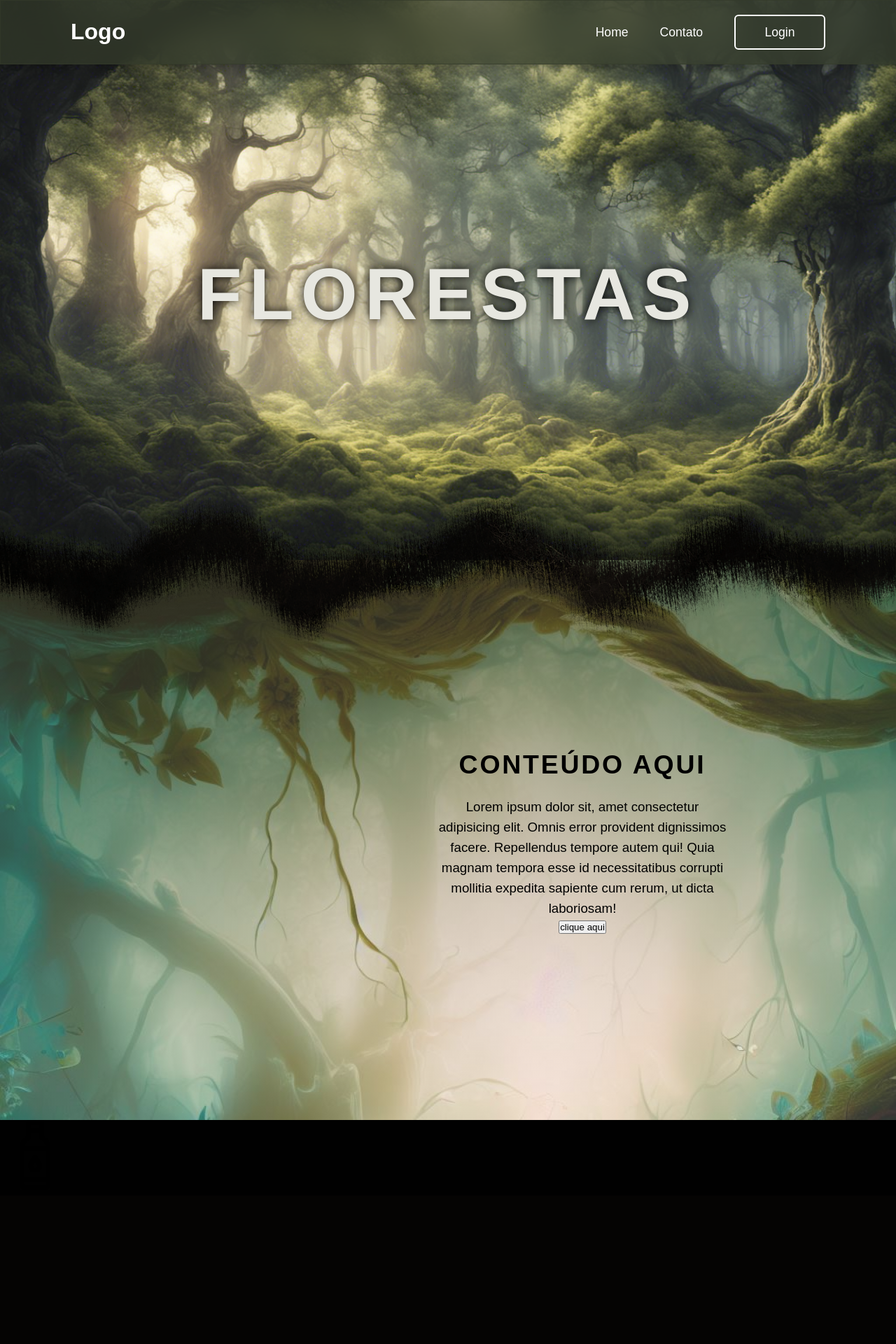
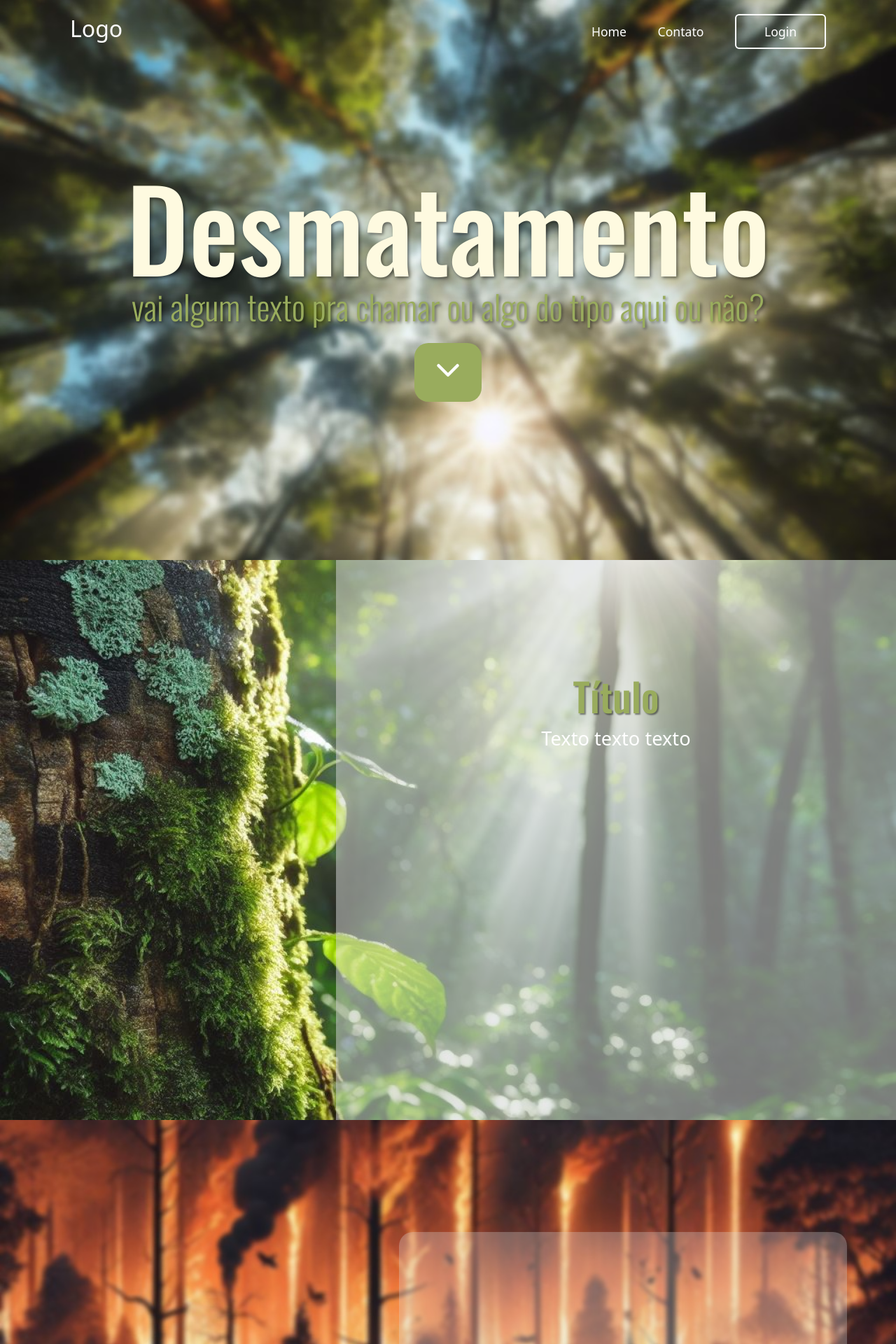
Before and after one commit to Anacssouza/cleanUp, a Django app: page /desmatamento/ in a window 1280 px wide. Shown: the top 1920 px of the page at 70% size. Before the commit the page ends 1600 px from the top, so only its background shows below. Run offline with Django 3.2, Linux system fonts and the light colour scheme.

Commit message:
criando página de conteúdo e footer

```diff
--- /dev/null
+++ b/cleanUpSite/static/css/footer.css
@@ -0,0 +1,69 @@
+:root {
+    --color-neutral-0: #0e0c0c;
+    --color-neutral-10: #171717;
+    --color-neutral-30: #a8a29e;
+    --color-neutral-40: #f5f5f5;
+}
+
+footer {
+    width: 100%;
+    color: var(--color-neutral-40);
+}
+
+.conteudoFooter {
+    background-color: var(--color-neutral-10);
+    display: grid;
+    grid-template-columns: repeat(3, 1fr);
+    padding: 3rem 3.5rem;
+}
+
+.fraseEfeitoFooter h2 {
+    margin-bottom: 0.75rem;
+}
+
+.fraseEfeitoFooter {
+    display: flex;
+    flex-direction: column;
+    justify-content: center;
+}
+
+.linksFooter {
+    display: flex;
+    flex-direction: column;
+    justify-content: center;
+    align-items: center;
+    gap: 0.75rem;
+    list-style: none;
+
+}
+
+.linksFooter a {
+    color: var(--color-neutral-30);
+    text-decoration: none;
+}
+
+.linksFooter a:hover {
+    color: #99ac5d;
+}
+
+.logoFooter {
+    display: flex;
+    align-items: center;
+    justify-content: center;
+}
+
+.brancoCopyright {
+    display: flex;
+    justify-content: center;
+    background-color: var(--color-neutral-0);
+    font-size: 0.9rem;
+    padding: 1.5rem;
+    font-weight: 100;
+}
+
+@media screen and (max-width: 768px) {
+    .conteudoFooter {
+        grid-template-columns: repeat(1, 1fr);
+        gap: 2rem;
+    }
+}
--- a/cleanUpSite/static/css/minhaConta.css
+++ b/cleanUpSite/static/css/minhaConta.css
@@ -15,6 +15,7 @@ header {
 .container {
     width:100%;
     margin-top: 7em;
+    margin-bottom: 7em;
 }
 
 .infos {
--- a/cleanUpSite/static/css/style.css
+++ b/cleanUpSite/static/css/style.css
@@ -1,6 +1,6 @@
 {% load static %}
 
-
+/*
 :root {
 	--index: calc(1vw + 1vh);
 	--text: #e7e7e0;
@@ -52,7 +52,7 @@ h1 {
     transform-style: preserve-3d;
 }
 
-/* parallax */
+/* parallax
 
 body {
 	background-color: #010101;
@@ -122,7 +122,7 @@ body {
 	font-size: calc(var(--index) / 1.175);
 	letter-spacing: calc(var(--index) / 3.5);
 	margin-top: calc(var(--index) * -.75);
-}*/
+}
 .main-article {
 	--main-article-transform: translate3d(0, calc(var(--scrollTop) / -7.5), 0);
 	min-height: 100vh;
@@ -133,7 +133,7 @@ body {
 	align-items: center;
 	position: relative;
 	text-align: center;
-	/* Update: */
+	/* Update:
 	z-index: -1;
 	color: #000000;
 	filter: blur;
@@ -147,8 +147,8 @@ body {
   left: 0;
   width: 100%;
   height: 100%;
-  background-image: linear-gradient(rgba(96,94,64, 0.5), rgba(255, 255, 255, 0.2)); /* Gradiente de transparência */
-  pointer-events: none; /* Permite interação com a imagem subjacente */
+  background-image: linear-gradient(rgba(96,94,64, 0.5), rgba(255, 255, 255, 0.2)); /* Gradiente de transparência
+  pointer-events: none; /* Permite interação com a imagem subjacente
 }
 
 .main-article_header {
@@ -158,7 +158,7 @@ body {
 
 	/*transform: var(--main-article-transform);
 	transition: var(--transition);
-	will-change: transform; */
+	will-change: transform;
 }
 .main-article_paragraph {
 	max-width: calc(var(--index) * 20);
@@ -166,7 +166,7 @@ body {
 	margin-top: calc(var(--index) / 1.25);
 /*	transform: var(--main-article-transform);
 	transition: var(--transition);
-	will-change: transform;*/
+	will-change: transform;
 }
 .main-article_content {
 	margin-right: 15em;
@@ -174,3 +174,128 @@ body {
 }
 
 /* folhas */
+
+* {
+    margin: 0;
+    padding: 0;
+    box-sizing: border-box;
+    color: white;
+}
+
+.hero {
+    height: 100vh;
+    width: 100%;
+    display: flex;
+    align-items: center;
+    font-family: 'Oswald', sans-serif;
+    backdrop-filter: blur(50px);
+    -webkit-backdrop-filter: blur(50px);
+
+}
+
+.blocoHero h1 {
+
+    font-weight: 500;
+    font-size: 10rem;
+    color: #FEFAE0;
+    text-shadow: 2px 2px 4px rgba(0, 0, 0, 0.5);
+}
+
+.blocoHero p {
+    font-weight: 300;
+    margin-top: -25px;
+    font-size: 3rem;
+   /* color: #80809D; */
+    color: #99ac5d;
+    text-shadow: 2px 2px 4px rgba(0, 0, 0, 0.5);
+   /* color: #283618;
+    -webkit-text-stroke-width: 2px;
+    -webkit-text-stroke-color: #FEFAE0;
+    */
+}
+
+.btn.heroBotao {
+    background: #99ac5d;
+    border: none;
+    border-radius: 20px;
+    width: 6rem;
+    align-items: center;
+    justify-content: center;
+    font-size: 3rem;
+    color: #FEFAE0;
+}
+
+.conteudo {
+    width: 100%;
+    height: 100vh;
+    display: flex;
+    justify-content: flex-end;
+}
+
+.textoCaixaConteudo {
+    width: 50rem;
+    height: 100vh;
+    background: rgba(217, 217, 217, 0.50);
+    text-align: center;
+    display: flex;
+    flex-direction: column;
+    padding: 10rem;
+}
+
+.textoCaixaConteudo h3 {
+    font-family: 'Oswald', sans-serif;
+    font-size: 3.5rem;
+    color: #99ac5d;
+    text-shadow: 2px 2px 2px rgba(0, 0, 0, 0.45);
+}
+
+.textoCaixaConteudo p {
+    font-size: 1.7rem;
+}
+
+.conteudoDesmatamento {
+    width: 100%;
+    height: 100vh;
+    display: flex;
+    justify-content: flex-end;
+    align-items: center;
+    position:relative;
+}
+
+.textoCaixaConteudoDesm,.textoCaixaConteudoDesm2 {
+    width: 40rem;
+    height: 30rem;
+    background: rgba(217, 217, 217, 0.3);
+    display: flex;
+    flex-direction: column;
+    align-items: center;
+    justify-content: center;
+    margin-right: 70px;
+    border-radius: 20px;
+    color: #FEFAE0;
+}
+
+.textoCaixaConteudoDesm h3 {
+    font-family: 'Oswald', sans-serif;
+    font-size: 3.5rem;
+}
+
+.conteudoDesmatamento2 {
+    width: 100%;
+    height: 100vh;
+    display: flex;
+    flex-direction: column;
+    justify-content: center;
+    align-items: center;
+    position: relative;
+}
+
+.textoCaixaConteudoDesm2 {
+    margin-right: 0;
+}
+.conteudoDesmatamento2 svg {
+    position: absolute;
+    top: 0;
+    left: 0;
+    width: 100%;
+}
--- a/cleanUpSite/static/js/script.js
+++ b/cleanUpSite/static/js/script.js
@@ -1,3 +1,4 @@
+
 // script.js
 let isBottleRotated = false;
 
--- a/cleanUpSite/templates/desmatamento.html
+++ b/cleanUpSite/templates/desmatamento.html
@@ -5,10 +5,15 @@
     <meta charset="UTF-8">
     <title> Clean Up </title>
     <link rel="stylesheet" type="text/css" href="{% static '/css/style.css' %}">
+    <link href="https://cdn.jsdelivr.net/npm/bootstrap@5.3.2/dist/css/bootstrap.min.css" rel="stylesheet" integrity="sha384-T3c6CoIi6uLrA9TneNEoa7RxnatzjcDSCmG1MXxSR1GAsXEV/Dwwykc2MPK8M2HN" crossorigin="anonymous">
+    <link rel="preconnect" href="https://fonts.googleapis.com">
+    <link rel="preconnect" href="https://fonts.gstatic.com" crossorigin>
+    <link href="https://fonts.googleapis.com/css2?family=Oswald:wght@300;500&display=swap" rel="stylesheet">
+
 </head>
 <body>
     {% include '_cabecalho.html' %}
-
+<!--
     <div class="main-header">
         <div class="layers">
             <div class="layer_header">
@@ -34,7 +39,44 @@
         <img src="{% static '/img/bottle.png' %}" alt="" class="bottle" >
         <div class="liquid"></div>
     </div>
+-->
 
+    <div class="hero flex text-center" style="background: #283618 url(../static/img/fundoHeroDematamento.jpg) no-repeat center center fixed; background-size: cover; ">
+        <div class="container blocoHero">
+            <h1 class="titulo"> Desmatamento </h1>
+            <p> vai algum texto pra chamar ou algo do tipo aqui ou não? </p>
+            <button type="button" class="btn btn-light heroBotao"> <ion-icon name="chevron-down-outline"></ion-icon> </button>
+        </div>
+    </div>
+    <section class="conteudo" style="background: #283618 url(../static/img/conteudo1.jpg) no-repeat center center; background-size: cover; ">
+        <div class="textoCaixaConteudo">
+            <h3> Título </h3>
+            <p> Texto texto texto </p>
+        </div>
+    </section>
+    <section>
+        <div class="conteudoDesmatamento" style="background: #283618 url(../static/img/fundoFlorestaQueimando.jpg) no-repeat bottom center; background-size: cover; ">
+            <div class="textoCaixaConteudoDesm">
+                <h3> título </h3>
+                <p> Texto Texto Texto </p>
+            </div>
+        </div>
+    </section>
+
+    <section class="conteudoDesmatamento2" style="background: #283618 url(../static/img/fundoFlorestaSeca.jpg) no-repeat bottom center; background-size: cover; ">
+        <svg xmlns="http://www.w3.org/2000/svg" viewBox="0 0 1440 320">
+            <path fill="#0D1218" fill-opacity="1" d="M0,128L21.8,160C43.6,192,87,256,131,261.3C174.5,267,218,213,262,202.7C305.5,192,349,224,393,218.7C436.4,213,480,171,524,138.7C567.3,107,611,85,655,80C698.2,75,742,85,785,80C829.1,75,873,53,916,48C960,43,1004,53,1047,48C1090.9,43,1135,21,1178,53.3C1221.8,85,1265,171,1309,224C1352.7,277,1396,299,1418,309.3L1440,320L1440,0L1418.2,0C1396.4,0,1353,0,1309,0C1265.5,0,1222,0,1178,0C1134.5,0,1091,0,1047,0C1003.6,0,960,0,916,0C872.7,0,829,0,785,0C741.8,0,698,0,655,0C610.9,0,567,0,524,0C480,0,436,0,393,0C349.1,0,305,0,262,0C218.2,0,175,0,131,0C87.3,0,44,0,22,0L0,0Z"></path>
+        </svg>
+        <div class="textoCaixaConteudoDesm2">
+            <h3> título </h3>
+            <p> Texto Texto Texto </p>
+        </div>
+    </section>
+
+    {% include 'footer.html' %}
+     <!-- pros icones -->
+    <script type="module" src="https://unpkg.com/ionicons@7.1.0/dist/ionicons/ionicons.esm.js"></script>
+    <script nomodule src="https://unpkg.com/ionicons@7.1.0/dist/ionicons/ionicons.js"></script>
     <script src="{% static '/js/script.js' %}"></script>
 </body>
 </html>
--- /dev/null
+++ b/cleanUpSite/templates/footer.html
@@ -0,0 +1,44 @@
+{% load static %}
+
+<!DOCTYPE html>
+<html lang="en">
+<head>
+    <link rel="stylesheet" type="text/css" href="{% static '/css/footer.css' %}">
+</head>
+<body>
+
+    <footer class="footer">
+        <div class="conteudoFooter">
+            <div class="fraseEfeitoFooter">
+                <h2> Título </h2>
+                <p> Lorem ipsum dolor sit amet, consectetur adipiscing elit. Sed ornare cursus sed nunc eget dictum.  </p>
+            </div>
+            <ul class="linksFooter">
+                <li>
+                    <h3> Links </h3>
+                </li>
+                <li>
+                    <a href="#"> Conteúdos </a>
+                </li>
+                <li>
+                    <a href="#"> Fórum Atual </a>
+                </li>
+                <li>
+                    <a href="#"> Fale com a gente </a>
+                </li>
+                <li>
+                    <a href="#"> Home </a>
+                </li>
+            </ul>
+            <div class="logoFooter">
+                <h2> LOGO </h2>
+            </div>
+        </div>
+        <div class='brancoCopyright'>
+            &#169
+            2023 - Todos os direitos reservados
+        </div>
+    </footer>
+
+</body>
+</html>
--- a/cleanUpSite/templates/minhaConta.html
+++ b/cleanUpSite/templates/minhaConta.html
@@ -27,7 +27,7 @@
     <div class=" col-11 m-auto infos">
         <nav class="meubreadcrumb">
           <ol class="bread" >
-            <li><a href="/"> Home </a></li>
+            <li><a href="/desmatamento/"> Home </a></li>
             <li> > </li>
             <li class="atual"> Minha Conta </li>
           </ol>
@@ -148,7 +148,7 @@
   </div>
 </div>
 
-
+{% include 'footer.html' %}
     <script src="{% static 'js/minhaConta.js' %}"></script>
     <script src="https://cdn.jsdelivr.net/npm/bootstrap@5.3.2/dist/js/bootstrap.bundle.min.js"></script>
 </body>
```
Also changed, not shown: cleanUpSite/static/img/conteudo1.jpg (added), cleanUpSite/static/img/fundoFlorestaQueimando.jpg (added), cleanUpSite/static/img/fundoHeroDematamento.jpg (added), cleanUpSite/static/img/fundoHeroDesm1.jpg (added), cleanUpSite/static/img/fundoHeroDesm2.jpg (added), cleanUpSite/static/img/fundoHeroDesm3.jpg (added), 1 other file.
